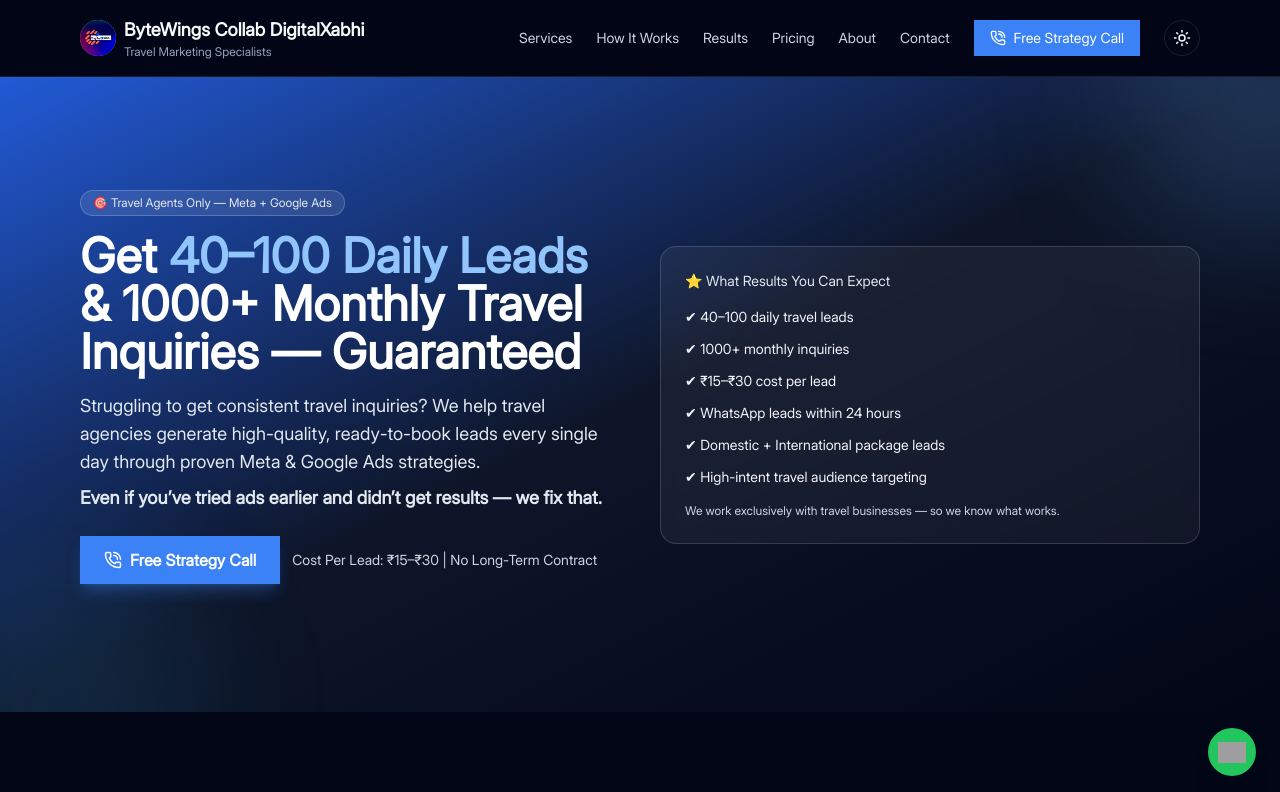
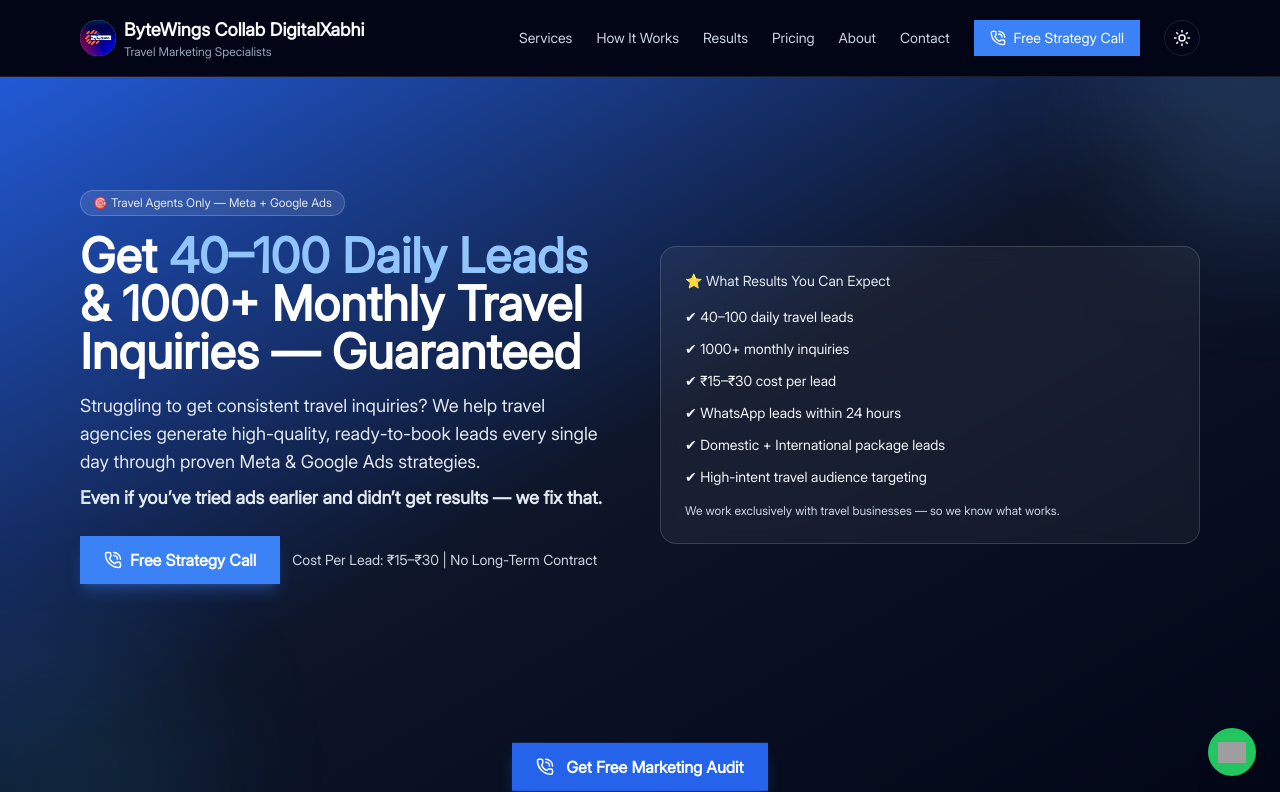
Before and after one commit to jaypawar2004/bytewings, a Next.js app: page /landing/travel-marketing in a window 1280 px wide. Shown: the top 792 px of the page. Built offline with nearby package versions, Linux system fonts and the light colour scheme; grey boxes are pictures that could not be loaded.

Commit message:
oneMoreCTAButtonAdd

```diff
--- a/src/app/landing/travel-marketing/page.jsx
+++ b/src/app/landing/travel-marketing/page.jsx
@@ -269,7 +269,7 @@
           </motion.div>
         </div>
         {/* Animated CTA */}
-        {/* <div className="mt-8 flex justify-center">
+        <div className="mt-8 flex justify-center">
           <motion.a
             href="#form"
             aria-label="Get Free Audit"
@@ -282,7 +282,7 @@
             <PhoneCall size={18} />
             Get Free Marketing Audit
           </motion.a>
-        </div> */}
+        </div>
       </section>
 
       {/* WHY CHOOSE US */}
```
